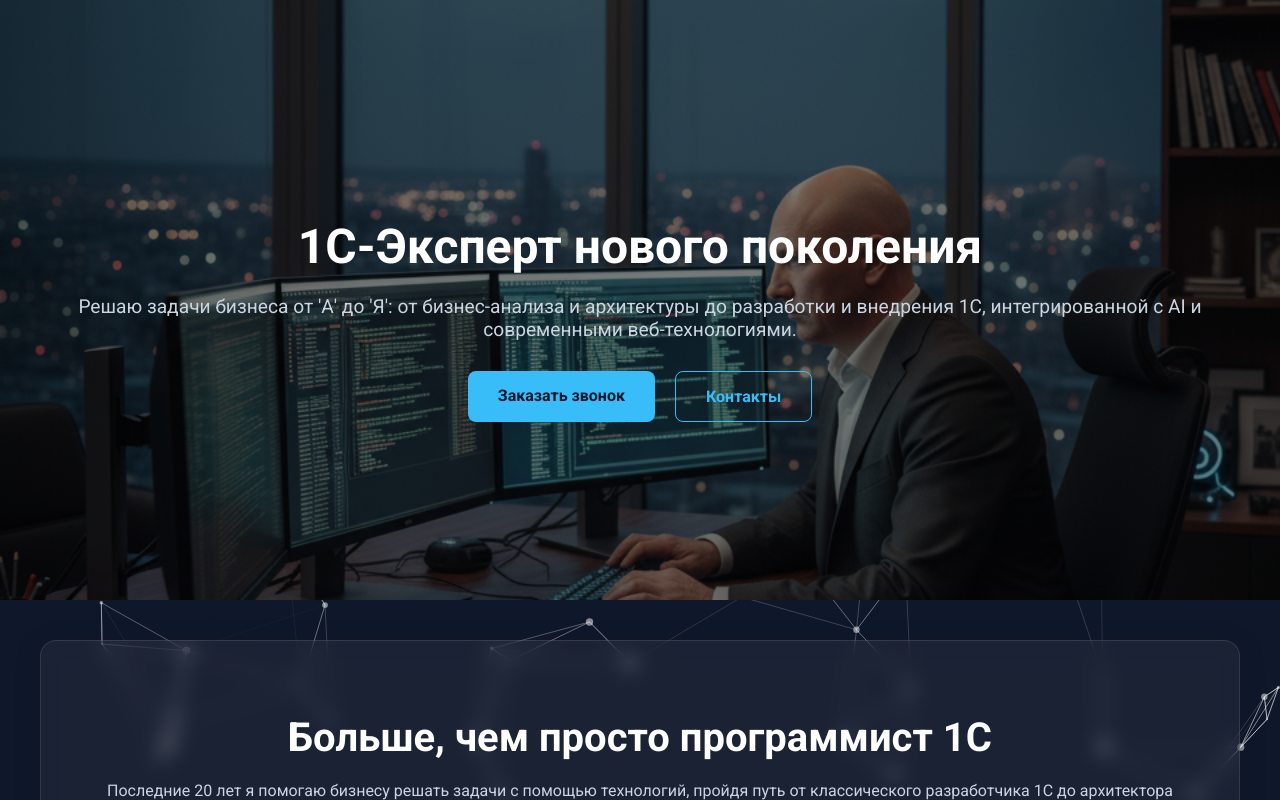
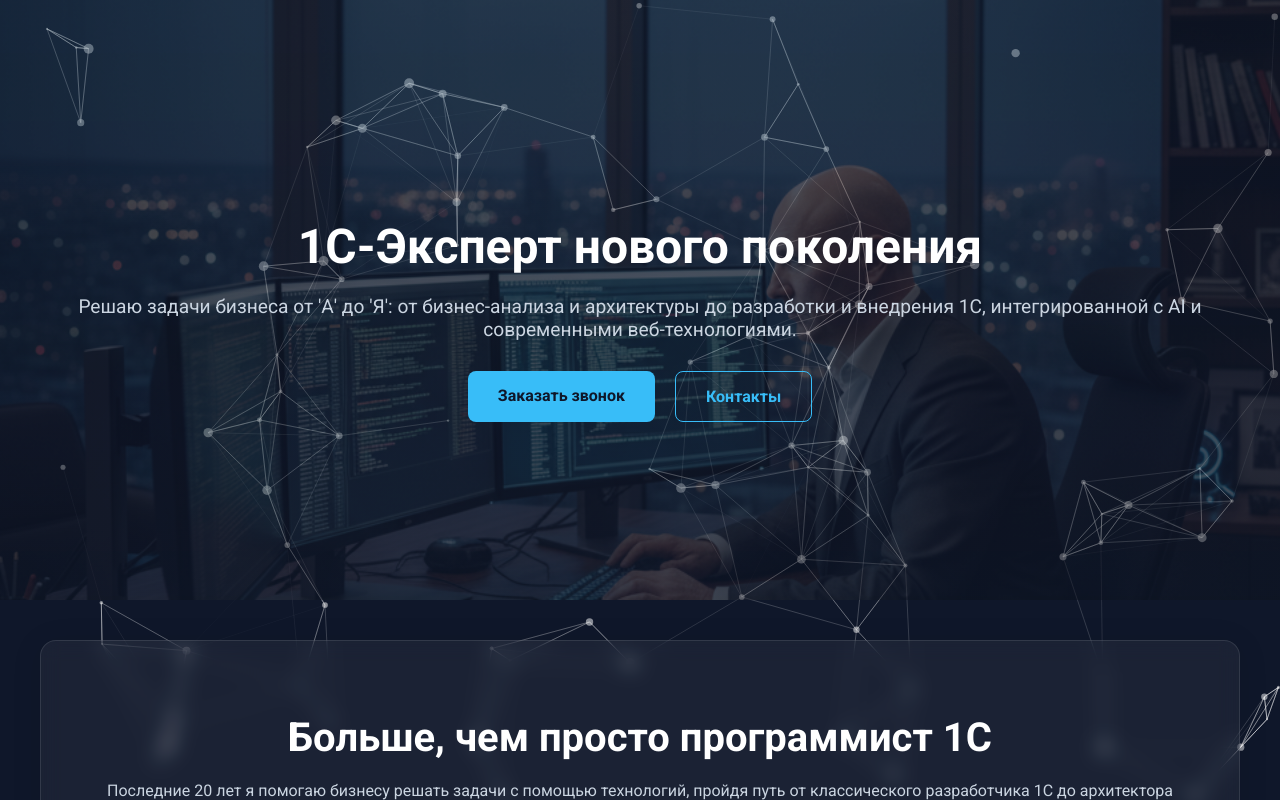
Before and after one commit to prepod2003/1c-expert-landing, a React (Create React App) app: page / in a window 1280 px wide. Shown: the top 800 px of the page. Built offline with nearby package versions, Linux system fonts and the light colour scheme.

Commit message:
feat: Make hero background image transparent to show particles animation

```diff
--- a/src/components/Hero.css
+++ b/src/components/Hero.css
@@ -13,8 +13,6 @@
 
 .hero {
   position: relative;
-  background-size: cover;
-  background-position: center;
   color: white;
   padding: 100px 20px;
   text-align: center;
@@ -24,10 +22,11 @@
   align-items: center;
   overflow: hidden;
 
-  /* Применяем анимацию. Она длится 2 секунды */
+  /* Применяем анимацию "прожектора". Она длится 2 секунды */
   animation: reveal 2s ease-out forwards;
 }
 
+/* Псевдоэлемент для фонового изображения с прозрачностью */
 .hero::before {
   content: '';
   position: absolute;
@@ -35,7 +34,30 @@
   left: 0;
   right: 0;
   bottom: 0;
-  background-color: rgba(0, 0, 0, 0.5);
+  background-image: var(--hero-bg-image);
+  background-size: cover;
+  background-position: center;
+  /* Делаем изображение полупрозрачным, чтобы частицы были видны */
+  /* Можно настроить от 0.2 до 0.5 в зависимости от желаемой видимости */
+  opacity: 0.3;
+  z-index: 0;
+}
+
+/* Overlay для затемнения и читаемости текста */
+.hero::after {
+  content: '';
+  position: absolute;
+  top: 0;
+  left: 0;
+  right: 0;
+  bottom: 0;
+  /* Легкий градиент для лучшей видимости частиц и читаемости текста */
+  /* Уменьшили непрозрачность, чтобы частицы были более заметны */
+  background: linear-gradient(
+    to bottom,
+    rgba(15, 23, 42, 0.1) 0%,
+    rgba(15, 23, 42, 0.25) 100%
+  );
   z-index: 1;
 }
 
--- a/src/components/Hero.js
+++ b/src/components/Hero.js
@@ -8,7 +8,14 @@ const Hero = () => {
   const text = "1С-Эксперт нового поколения";
 
   return (
-    <section className="hero" style={{ backgroundImage: `url(${heroBackground})`, position: 'relative', zIndex: 2 }}>
+    <section
+      className="hero"
+      style={{
+        '--hero-bg-image': `url(${heroBackground})`,
+        position: 'relative',
+        zIndex: 2,
+      }}
+    >
       <div className="container">
         <div className="hero-content">
           <motion.h1
```
